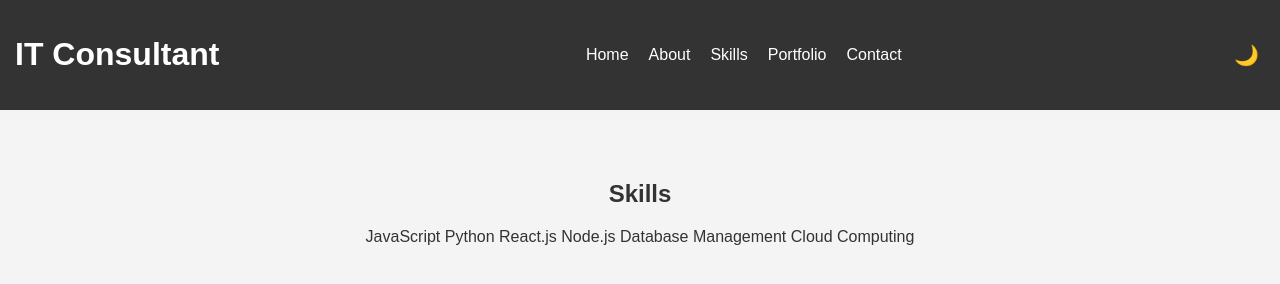
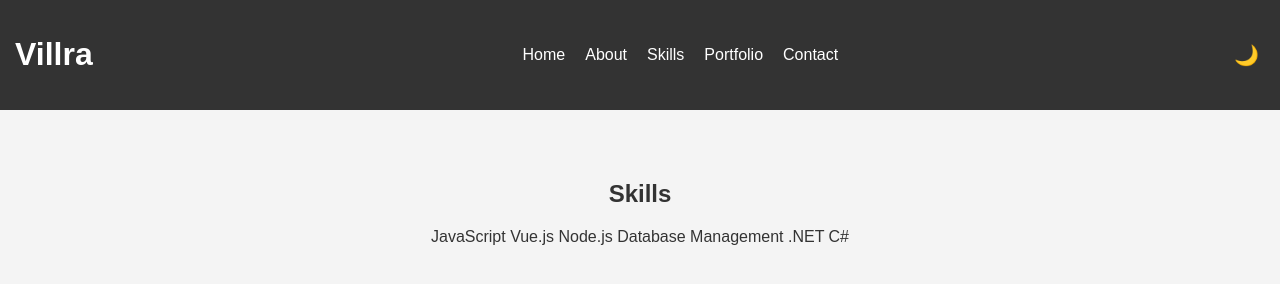
Before and after one commit to VillraDesign/Villra, a plain HTML site: page skills.html in a window 1280 px wide. Drawn offline with Linux system fonts and the light colour scheme.

Commit message:
Add files via upload

```diff
--- a/skills.html
+++ b/skills.html
@@ -3,14 +3,14 @@
 <head>
     <meta charset="UTF-8">
     <meta name="viewport" content="width=device-width, initial-scale=1.0">
-    <title>Skills - IT Consultant</title>
+    <title>Skills - Villra</title>
     <link rel="stylesheet" href="styles.css">
     <script defer src="script.js"></script>
 </head>
 <body>
 
     <header class="navbar">
-        <h1>IT Consultant</h1>
+        <h1>Villra</h1>
         <nav>
             <ul>
                 <li><a href="index.html">Home</a></li>
@@ -27,11 +27,11 @@
         <h2>Skills</h2>
         <div class="skill-list">
             <span>JavaScript</span>
-            <span>Python</span>
-            <span>React.js</span>
+            <span>Vue.js</span>
             <span>Node.js</span>
             <span>Database Management</span>
-            <span>Cloud Computing</span>
+            <span>.NET</span>
+	    <span>C#</span>
         </div>
     </section>
 
```
Also changed, not shown: portfolio.html (+3 -3 lines).
